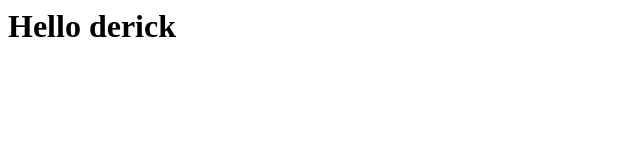
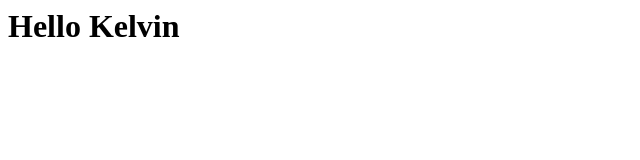
Before and after one commit to DerickGDC/git-tut, a plain HTML site: page index.html in a window 1280 px wide. Shown: the full height of the page, 0-640 px from the left. Drawn offline with Linux system fonts and the light colour scheme.

Commit message:
Change heading to Kelvin

```diff
--- a/index.html
+++ b/index.html
@@ -1,3 +1,3 @@
 <doctype>
-    <h1>Hello derick</h1>
+    <h1>Hello Kelvin</h1>
 </doctype>
```
